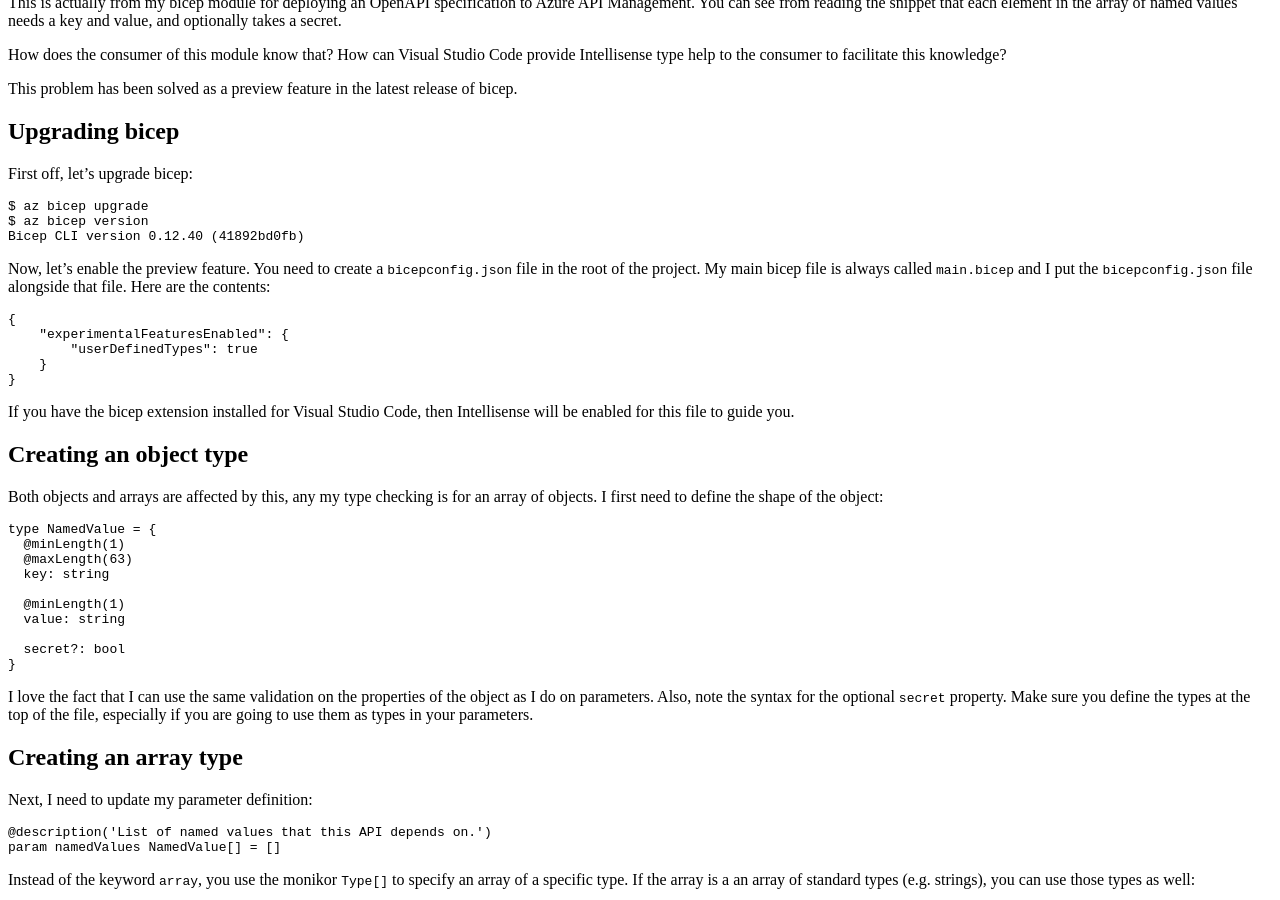
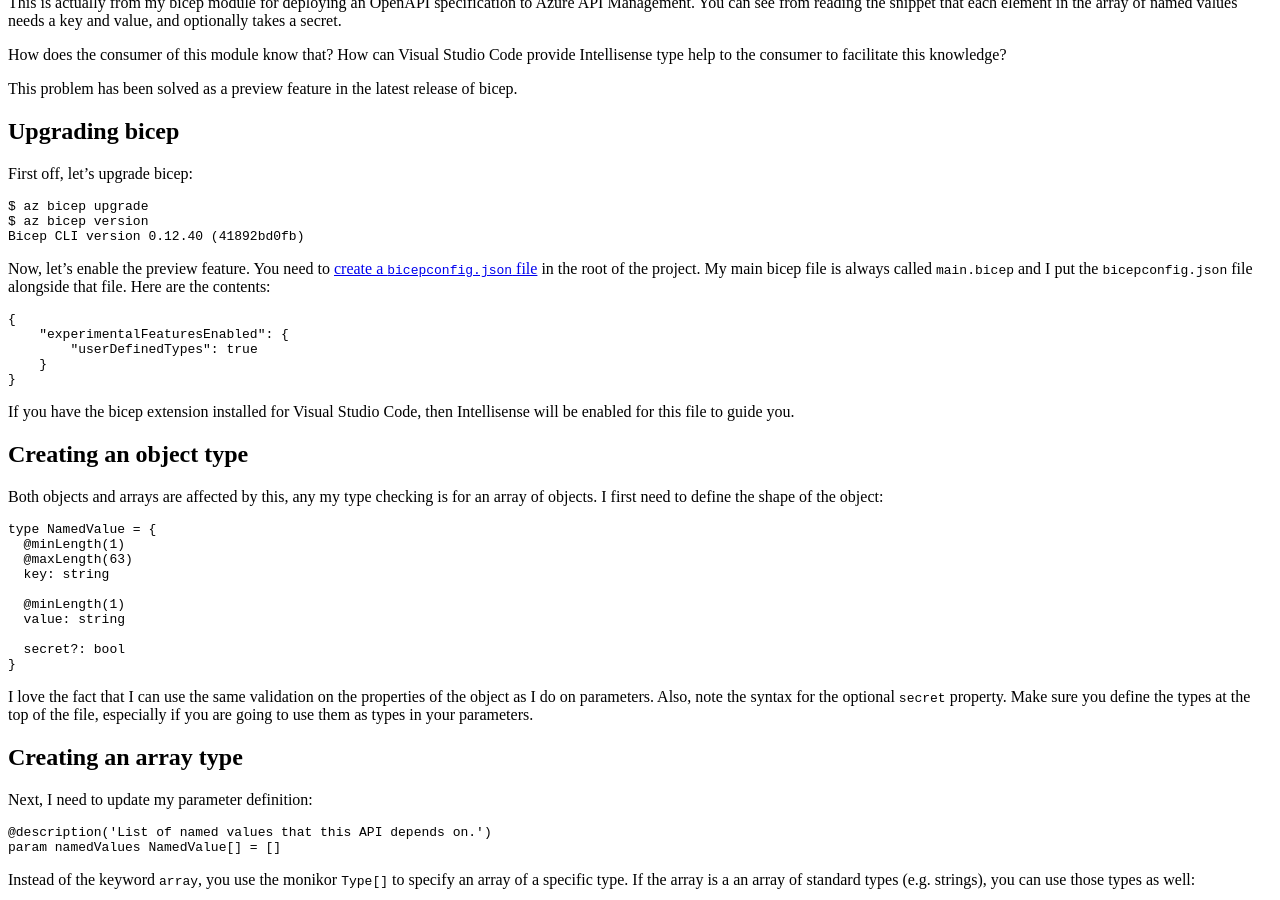
Before and after one commit to adrianhall/adrianhall.github.io, a Jekyll site: the page built from _posts/2022/2022-11-28-bicep-type-checking.md, in a window 1280 px wide and 900 px high, scrolled down 1007 px. Built offline with Jekyll 4.4.1, drawn with Linux system fonts in a browser that asks for light colours; nearby versions of some CDN libraries; comment, search, counter and statistics services are not loaded; some of the changed lines change nothing that is shown.

Commit message:
Fixed some links

````diff
--- a/_posts/2022/2022-11-28-bicep-type-checking.md
+++ b/_posts/2022/2022-11-28-bicep-type-checking.md
@@ -6,7 +6,7 @@
   - Bicep
 ---
 
-As you may have guessed by now, I'm delving heavily into the world of [Bicep]() right now, mostly in order to describe the infrastructure for my personal projects in a readable way.  JSON and YAML (used by ARM) is most definitely not readable for the average consumer.  Part of that work was learning about [bicep modules](), which I love for modularizing my code.  However, there is one distinctive problem with this.
+As you may have guessed by now, I'm delving heavily into the world of [Bicep](https://learn.microsoft.com/azure/azure-resource-manager/bicep/overview) right now, mostly in order to describe the infrastructure for my personal projects in a readable way.  JSON and YAML (used by ARM) is most definitely not readable for the average consumer.  Part of that work was learning about [bicep modules](https://learn.microsoft.com/azure/azure-resource-manager/bicep/modules), which I love for modularizing my code.  However, there is one distinctive problem with this.
 
 Let's take an example to show off the problem.  I have a bicep fragment that looks like this:
 
@@ -45,7 +45,7 @@
 Bicep CLI version 0.12.40 (41892bd0fb)
 ```
 
-Now, let's enable the preview feature.  You need to create a `bicepconfig.json` file in the root of the project.  My main bicep file is always called `main.bicep` and I put the `bicepconfig.json` file alongside that file.  Here are the contents:
+Now, let's enable the preview feature.  You need to [create a `bicepconfig.json` file](https://learn.microsoft.com/azure/azure-resource-manager/bicep/bicep-config) in the root of the project.  My main bicep file is always called `main.bicep` and I put the `bicepconfig.json` file alongside that file.  Here are the contents:
 
 ```json
 {
````
